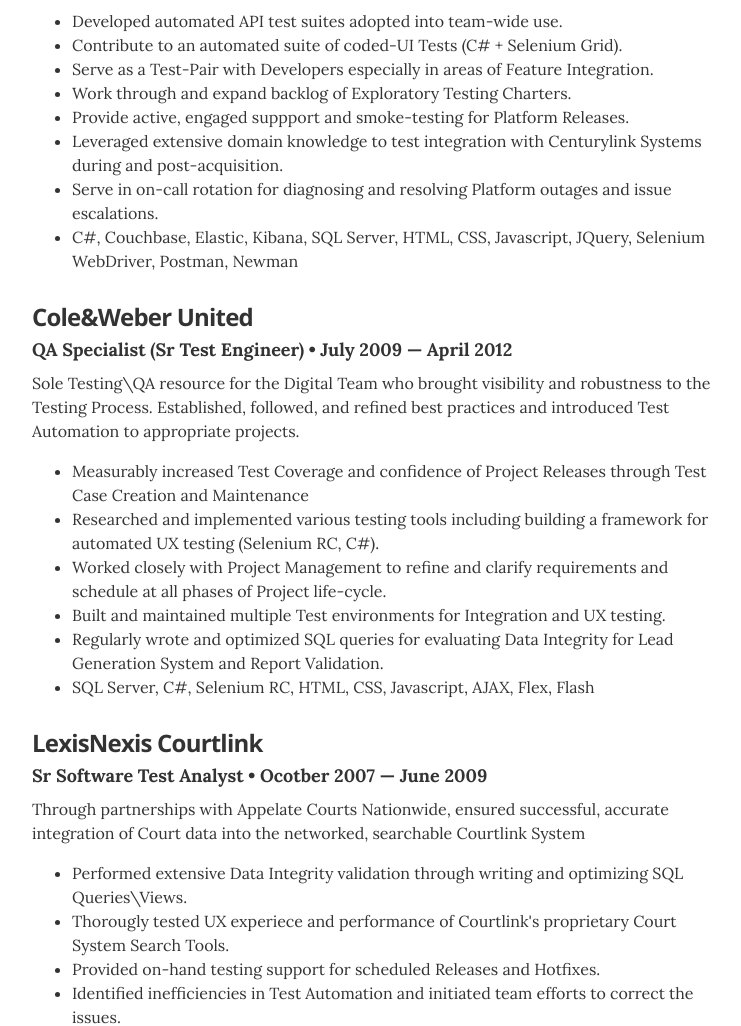
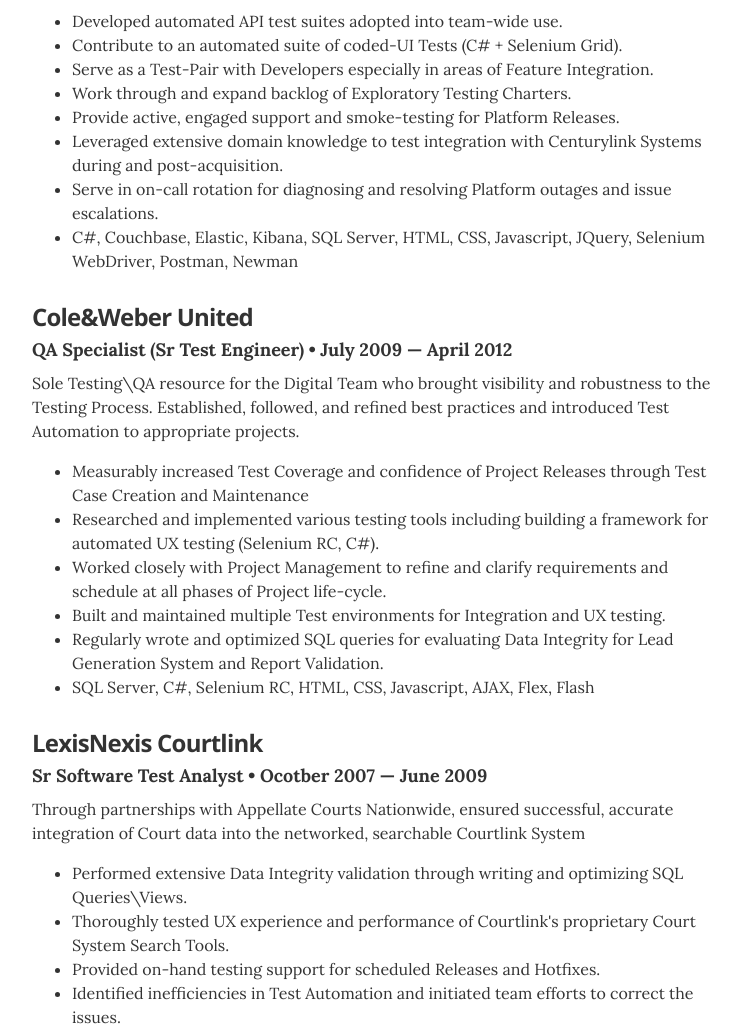
Before and after one commit to rharmaning/rharmaning.github.io, a Jekyll site: the page built from index.html, in a window 1280 px wide and 1400 px high, scrolled down 1150 px. Shown: the part 153-1179 px from the top of the window, without its empty margins (268-1009 px from the left). Built offline with Jekyll 4.4.1, drawn with Linux system fonts in a browser that asks for light colours.

Commit message:
minor updates, typos

```diff
--- a/_layouts/resume.html
+++ b/_layouts/resume.html
@@ -92,7 +92,7 @@
             <li>Contribute to an automated suite of coded-UI Tests (C# + Selenium Grid).</li>
             <li>Serve as a Test-Pair with Developers especially in areas of Feature Integration.</li>
             <li>Work through and expand backlog of Exploratory Testing Charters.</li>
-            <li>Provide active, engaged suppport and smoke-testing for Platform Releases.</li>
+            <li>Provide active, engaged support and smoke-testing for Platform Releases.</li>
             <li>Leveraged extensive domain knowledge to test integration with Centurylink Systems during and post-acquisition.</li>
             <li>Serve in on-call rotation for diagnosing and resolving Platform outages and issue escalations.</li>
             <li>C#, Couchbase, Elastic, Kibana, SQL Server, HTML, CSS, Javascript, JQuery, Selenium WebDriver, Postman, Newman</li>
@@ -116,10 +116,10 @@
          <div class="resume-item" itemscope itemprop="worksFor" itemtype="http://schema.org/Organization">
           <h3 class="resume-item-title" itemprop="name">LexisNexis Courtlink</h3>
           <h4 class="resume-item-details" itemprop="description">Sr Software Test Analyst &bull; Ocotber 2007 &mdash; June 2009</h4>
-          <p class="resume-item-copy">Through partnerships with Appelate Courts Nationwide, ensured successful, accurate integration of Court data into the networked, searchable Courtlink System</p>
+          <p class="resume-item-copy">Through partnerships with Appellate Courts Nationwide, ensured successful, accurate integration of Court data into the networked, searchable Courtlink System</p>
         <ul class="resume-item-list">
             <li>Performed extensive Data Integrity validation through writing and optimizing SQL Queries\Views.</li>
-            <li>Thorougly tested UX experiece and performance of Courtlink's proprietary Court System Search Tools.</li>
+            <li>Thoroughly tested UX experience and performance of Courtlink's proprietary Court System Search Tools.</li>
             <li>Provided on-hand testing support for scheduled Releases and Hotfixes.</li>
             <li>Identified inefficiencies in Test Automation and initiated team efforts to correct the issues.</li>
             <li>Collaborated closely with PM Team to refine Project Requirements and delivery schedule.</li>
```
